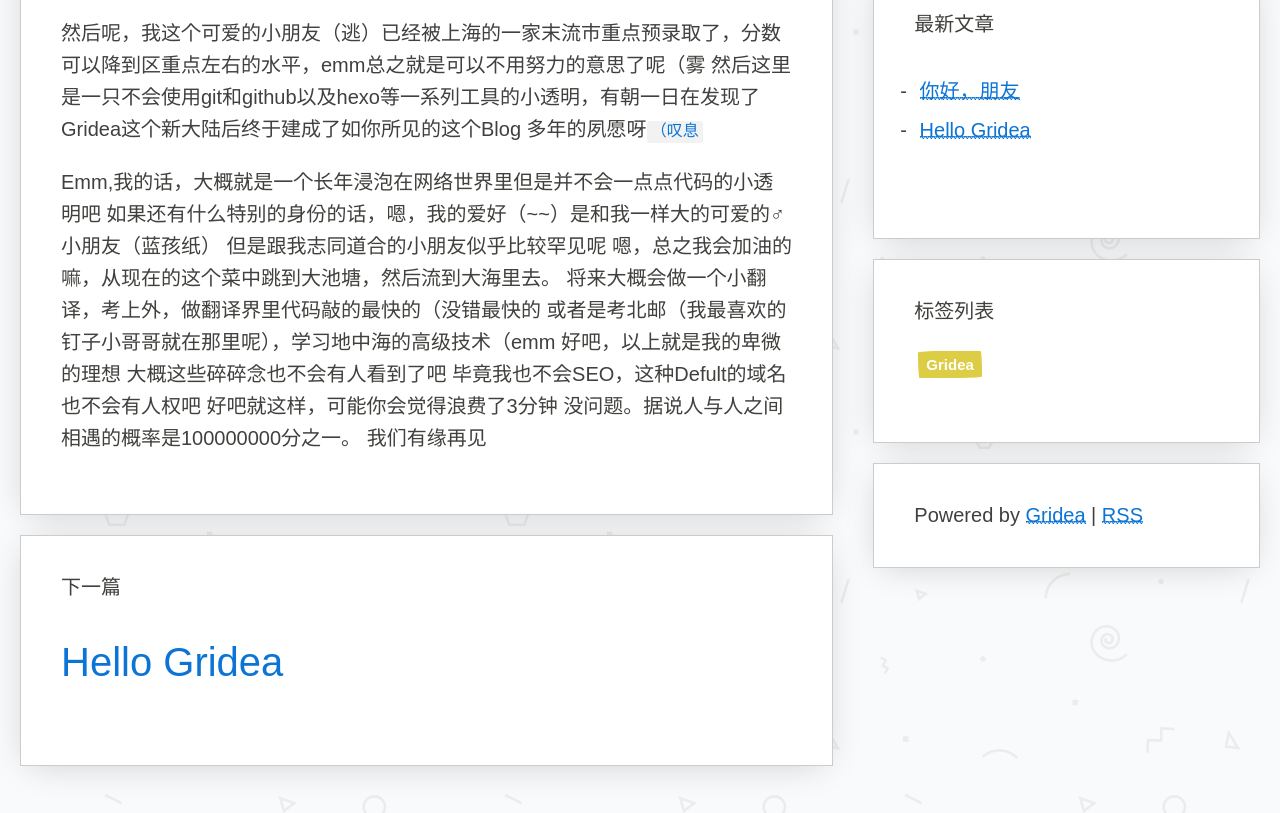
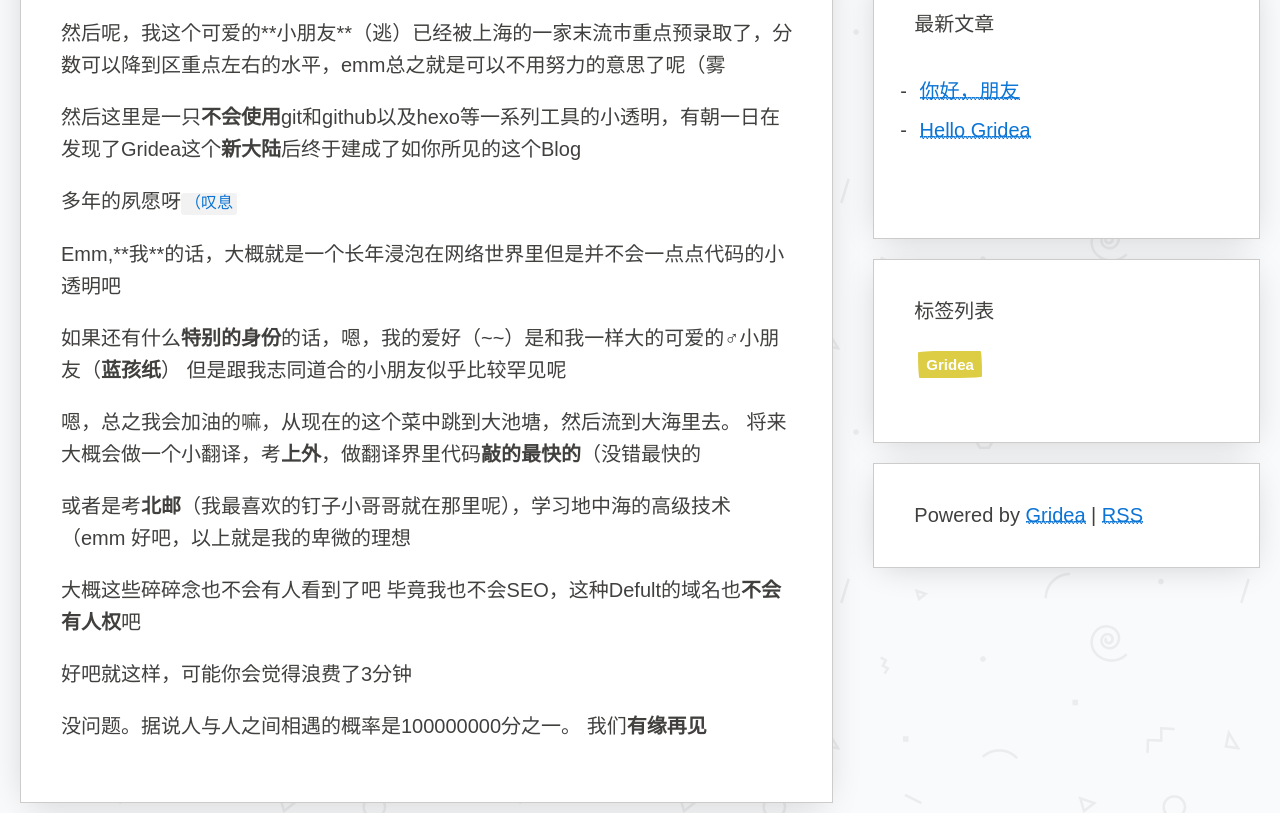
Before and after one commit to a179709009/a179709009.github.io, a plain HTML site: page post/helloworld/index.html in a window 1280 px wide. Shown: the part 426-1239 px from the top of the page. Drawn offline with nearby package versions, Linux system fonts and the light colour scheme; a web font is replaced by a local one.

Commit message:
update from gridea: 2019-05-27 19:58:58

```diff
--- a/post/helloworld/index.html
+++ b/post/helloworld/index.html
@@ -7,7 +7,7 @@
 <meta name="description" content="温故而知新">
 
 <meta name="viewport" content="width=device-width, initial-scale=1, maximum-scale=1, user-scalable=no">
-<link rel="shortcut icon" href="http://a179709009.github.io/favicon.ico?v=1558958128720">
+<link rel="shortcut icon" href="http://a179709009.github.io/favicon.ico?v=1558958290009">
 
 <link rel="stylesheet" href="https://use.fontawesome.com/releases/v5.7.2/css/all.css" integrity="sha384-fnmOCqbTlWIlj8LyTjo7mOUStjsKC4pOpQbqyi7RrhN7udi9RwhKkMHpvLbHG9Sr" crossorigin="anonymous">
 <link rel="stylesheet" href="https://unpkg.com/papercss@1.6.1/dist/paper.min.css" />
@@ -89,22 +89,22 @@
 
             <div class="post-content">
               <p>你们好，这里是一名住在魔都的<strong>初三生</strong>（马上中考了有点害怕呢，没有好好学习反而来开博客真是太不应该啊</p>
-<p>然后呢，我这个可爱的小朋友（逃）已经被上海的一家末流市重点预录取了，分数可以降到区重点左右的水平，emm总之就是可以不用努力的意思了呢（雾
-然后这里是一只不会使用git和github以及hexo等一系列工具的小透明，有朝一日在发现了Gridea这个新大陆后终于建成了如你所见的这个Blog
-多年的夙愿呀<code>（叹息</code></p>
-<!-- more -->
-<p>Emm,我的话，大概就是一个长年浸泡在网络世界里但是并不会一点点代码的小透明吧
-如果还有什么特别的身份的话，嗯，我的爱好（~~）是和我一样大的可爱的♂小朋友（蓝孩纸）
-但是跟我志同道合的小朋友似乎比较罕见呢
-嗯，总之我会加油的嘛，从现在的这个菜中跳到大池塘，然后流到大海里去。
-将来大概会做一个小翻译，考上外，做翻译界里代码敲的最快的（没错最快的
-或者是考北邮（我最喜欢的钉子小哥哥就在那里呢），学习地中海的高级技术（emm
-好吧，以上就是我的卑微的理想
-大概这些碎碎念也不会有人看到了吧
-毕竟我也不会SEO，这种Defult的域名也不会有人权吧
-好吧就这样，可能你会觉得浪费了3分钟
-没问题。据说人与人之间相遇的概率是100000000分之一。
-我们有缘再见</p>
+<p>然后呢，我这个可爱的**小朋友**（逃）已经被上海的一家末流市重点预录取了，分数可以降到区重点左右的水平，emm总之就是可以不用努力的意思了呢（雾
+<p>然后这里是一只<strong>不会使用</strong>git和github以及hexo等一系列工具的小透明，有朝一日在发现了Gridea这个<strong>新大陆</strong>后终于建成了如你所见的这个Blog</p>
+<p>多年的夙愿呀<code>（叹息</code></p>
+<!-- more --> </p>
+<p>Emm,**我**的话，大概就是一个长年浸泡在网络世界里但是并不会一点点代码的小透明吧
+<p>如果还有什么<strong>特别的身份</strong>的话，嗯，我的爱好（~~）是和我一样大的可爱的♂小朋友（<strong>蓝孩纸</strong>）
+但是跟我志同道合的小朋友似乎比较罕见呢</p>
+<p>嗯，总之我会加油的嘛，从现在的这个菜中跳到大池塘，然后流到大海里去。
+将来大概会做一个小翻译，考<strong>上外</strong>，做翻译界里代码<strong>敲的最快的</strong>（没错最快的</p>
+<p>或者是考<strong>北邮</strong>（我最喜欢的钉子小哥哥就在那里呢），学习地中海的高级技术（emm
+好吧，以上就是我的卑微的理想</p>
+<p>大概这些碎碎念也不会有人看到了吧
+毕竟我也不会SEO，这种Defult的域名也<strong>不会有人权</strong>吧</p>
+<p>好吧就这样，可能你会觉得浪费了3分钟</p>
+<p>没问题。据说人与人之间相遇的概率是100000000分之一。
+我们<strong>有缘再见</strong></p></p>
 
             </div>
           </article>
@@ -128,7 +128,7 @@
 
       <div class="sm-12 md-4 col sidebar">
   <div class="paper info-container">
-    <img src="http://a179709009.github.io/images/avatar.png?v=1558958128720" class="no-responsive avatar">
+    <img src="http://a179709009.github.io/images/avatar.png?v=1558958290009" class="no-responsive avatar">
     <div class="text-muted">温故而知新</div>
     <div class="social-container">
 
```
Also changed, not shown: archives/index.html (+2 -2 lines), atom.xml (+17 -22 lines), index.html (+4 -8 lines), post/about/index.html (+3 -3 lines), post/hello-gridea/index.html (+4 -4 lines), tag/gridea/index.html (+3 -3 lines), tags/index.html (+4 -4 lines).
